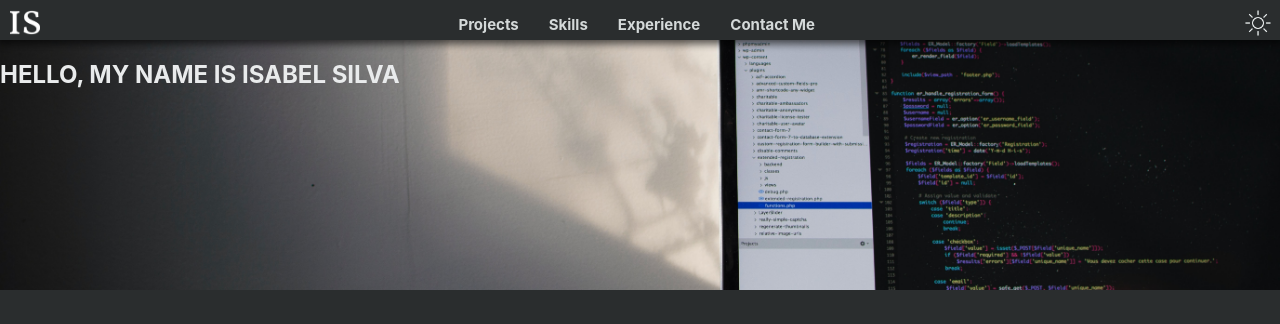
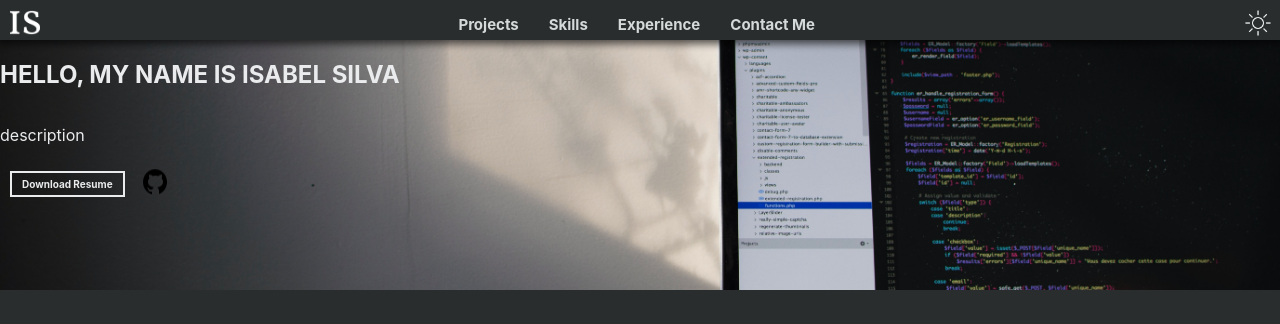
Before and after one commit to isabel2296/isabel2296.github.io, a React (Create React App) app: page / in a window 1280 px wide. Shown: the top 324 px of the page. Built offline with nearby package versions, Linux system fonts and the light colour scheme.

Commit message:
added resume download in about section

```diff
--- a/src/App.css
+++ b/src/App.css
@@ -49,6 +49,30 @@ body{
    height: 250px;
    background-repeat: no-repeat;
    display: flex;
+   flex-direction: column;
+}
+.about-actions{
+   display: flex;
+   align-items: center;
+   gap: 5px;
+}
+.about-resume-download{
+   background-color: Transparent;
+   border-style: solid;
+   border-color: var(--light-text);
+   color: var(--light-text);
+   text-decoration: none;
+   font-size: 1.2rem;
+   font-weight: bold;
+   font-size: 10px;
+   padding: 5px 10px 5px 10px;
+   margin: 10px;
+   display: inline-block;
+   border-width: 2px;
+}
+.about-project-card-github{
+width: 30px;
+height: 32px;
 }
 .project-section{
    display: flex;
--- a/src/App.js
+++ b/src/App.js
@@ -32,7 +32,7 @@ function App() {
        <About />
        <Projects />
        <Skills />
-       <Experience />
+       {/* <Experience /> */}
        <Contact />
        <Footer />
     </div>
--- a/src/components/About.js
+++ b/src/components/About.js
@@ -1,11 +1,20 @@
 // src/components/About
 import React from "react"
+import resume_url from "../documentations/Isabel-Silva-Resume.pdf"
+import blackGithubIcon from "../logo-images/black-github-icon-30.png";
+
 import aboutImage from "../logo-images/emile-perron-unsplash.png"
 
 function About() {
     return(
         <section className="about-section" >
             <h1>HELLO, MY NAME IS ISABEL SILVA</h1>
+            <p>description</p>
+            <div className="about-actions">
+                <a className="about-resume-download" href={resume_url} download="Silva-Isabel-Resume">Download Resume</a>
+            <a  href="https://github.com/isabel2296">
+                                        <img  className="about-project-card-github" src={blackGithubIcon} />
+                                    </a></div>
         </section>
     );
 }
--- a/src/styles/footer.css
+++ b/src/styles/footer.css
@@ -1,5 +1,6 @@
 .footer-info{
     background-color:var(--footer-background);
     display: flex;
+
     justify-content: center;
 }
```
Also changed, not shown: 1 other file (tests, documents, lock files or other folders).
